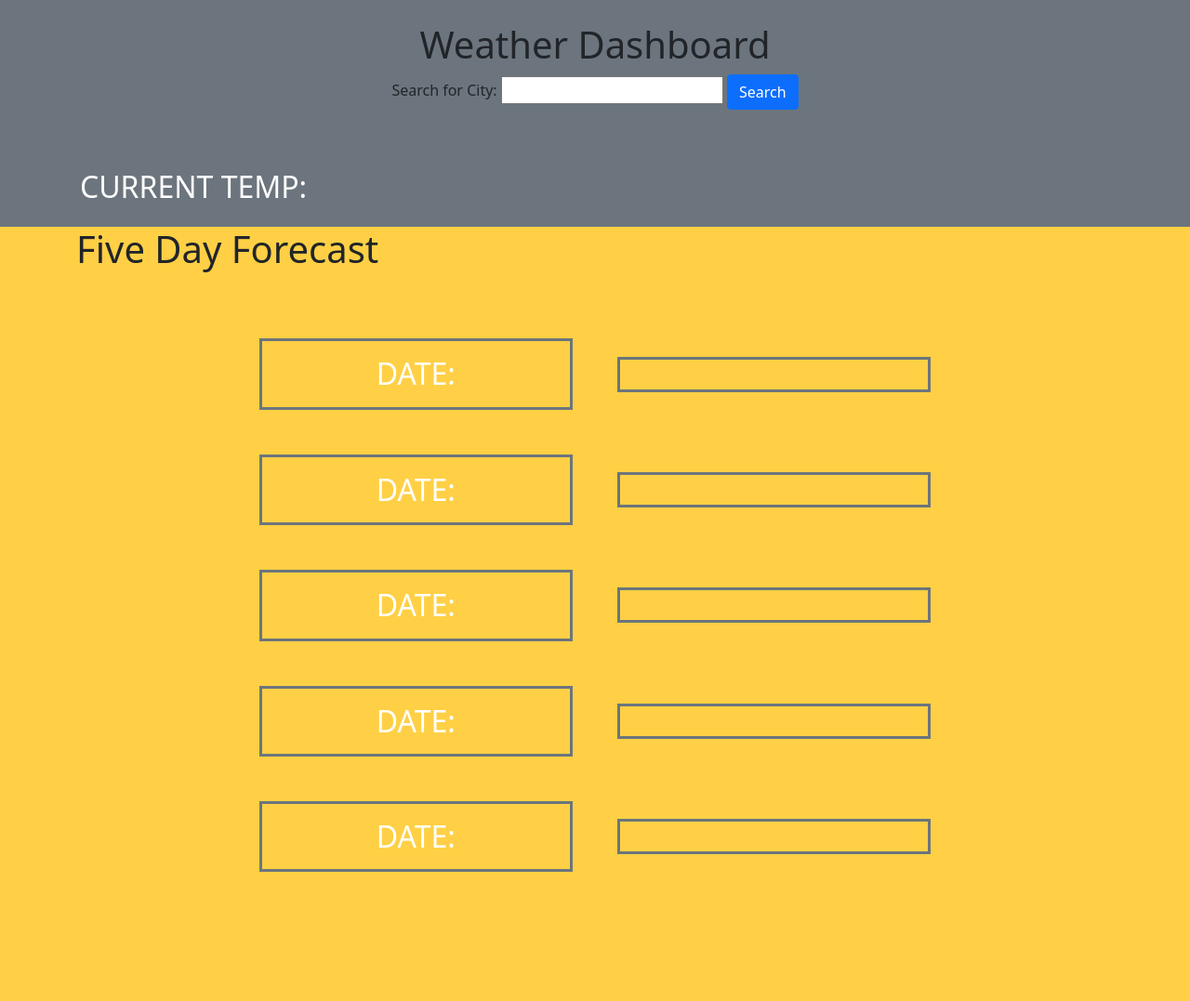
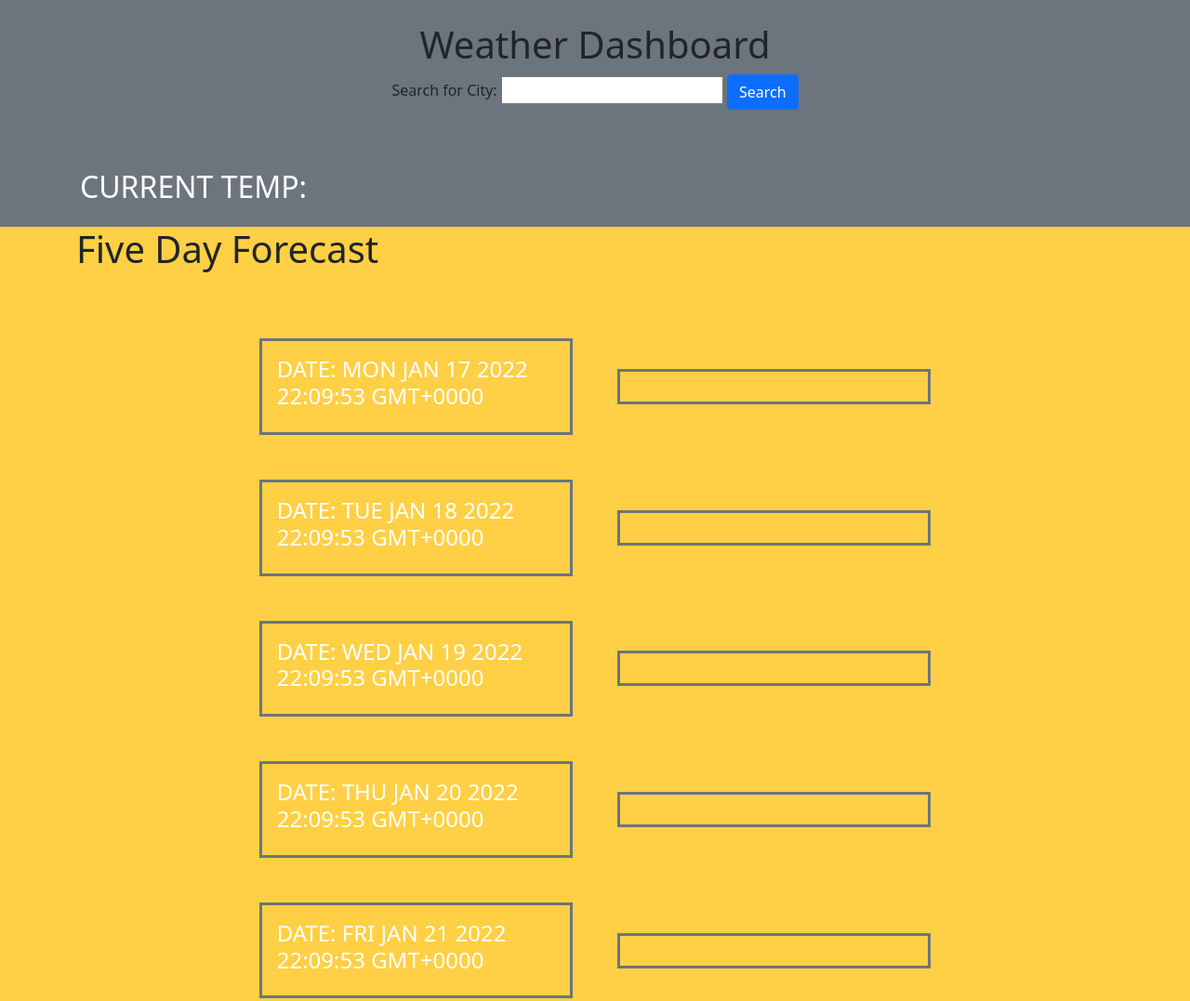
Before and after one commit to Cbracewell30/Chris-Weather-Forcaster, a plain HTML site: page index.html in a window 1280 px wide. Shown: the whole page at 93% size. Before the commit the page ends 1002 px from the top, so only its background shows below. Drawn offline with nearby package versions, Linux system fonts and the light colour scheme.

Commit message:
adding date to javascript

```diff
--- a/assets/java/script.js
+++ b/assets/java/script.js
@@ -4,11 +4,19 @@ var apiKey = "2401e5f244d6edfc7b640a1343114a6e";
 var orderedList = document.querySelector("ol")
 var cityArr = {};
 
-var date = (moment().format('ll'))
-console.log(moment().format('ll'))
+var date = moment().format('ll');
+var date1 = moment().add(1,'days');
+var date2 = moment().add(2,'days');
+var date3 = moment().add(3,'days');
+var date4 = moment().add(4,'days');
+var date5 = moment().add(5,'days');
 
-
-
+// adding date to box
+$(`#city-1`).html(`<h4 class="font-weight-bold"> Date: ${date1} `)
+$(`#city-2`).html(`<h4 class="font-weight-bold"> Date: ${date2} `)
+$(`#city-3`).html(`<h4 class="font-weight-bold"> Date: ${date3} `)
+$(`#city-4`).html(`<h4 class="font-weight-bold"> Date: ${date4} `)
+$(`#city-5`).html(`<h4 class="font-weight-bold"> Date: ${date5} `)
 
 // on click function for search button
 $("#subBtn").on("click", function () {
@@ -18,6 +26,7 @@ $("#subBtn").on("click", function () {
     $("#current").addClass("border border-warning")
     // console.log(cityName);
     getLocation(cityName);
+
 
 });
 
@@ -57,6 +66,8 @@ function getLocation(cityName) {
 
 // Using the lon, lat, and city name from the get locaiton in the onecall locaiton to returnt he weather for the locaiton.
 function oneCallApi(lon, lat, cityName) {
+    // var dateEL = moment('ll').add('day', 1);
+    // console.log(dateEL)
     var oneCall = `https://api.openweathermap.org/data/2.5/onecall?lat=${lat}&lon=${lon}&appid=${apiKey}&units=imperial`;
     $.ajax({
         type: 'GET',
@@ -76,10 +87,9 @@ function oneCallApi(lon, lat, cityName) {
             // looping the 5 day forecast to get the temp info
 
             for (let i = 1; i < 7; i++) {
-                $(`#city-${i}`).html(`<h4 class="font-weight-bold"> City & Date:${cityName} / ${moment(date, "MM-DD-YYYY").add('day',1)} `)
 
-                $(`#day-${i}`).html(`
-                <p class="mx-auto p-2">Temp: ${apiData.daily[i].temp.day}°F  </p>
+
+                $(`#day-${i}`).html(`<p class="mx-auto p-2">Temp: ${apiData.daily[i].temp.day}°F  </p>
                 <p class="mx-auto p-2">Humidity:  ${apiData.daily[i].humidity}  </p>
                 <p class="mx-auto p-2 ">Wind Speed: ${apiData.daily[i].wind_speed}mph</p>
                 <img class="mx-auto p-2" src="http://openweathermap.org/img/wn/${apiData.daily[i].weather[0].icon}@2x.png"/>
--- a/index.html
+++ b/index.html
@@ -42,27 +42,27 @@
             <div class="row row-cols-2 d-flex justify-content-center p-3 m-4 text-white d-flex align-items-center "
                 id="row1">
                 <h2 class="col-4 d-flex justify-content-center h-auto border border-secondary border-3 p-3 m-4 text-white text-uppercase w-60 "
-                    id="city-1"> Date: </h2>
+                    id="city-1"> </h2>
                 <div class="col-4 d-flex justify-content-center h-auto h-auto border border-secondary border-3 p-3 m-4 text-white "
                     id="day-1">
                 </div>
                 <h2 class="col-4 d-flex justify-content-center h-auto border border-secondary border-3 p-3 m-4 text-white text-uppercase w-60 "
-                    id="city-2"> Date: </h2>
+                    id="city-2"> </h2>
                 <div class="col-4 d-flex justify-content-center h-auto  h-auto border border-secondary border-3 p-3 m-4 text-white "
                     id="day-2">
                 </div>
                 <h2 class="col-4 d-flex justify-content-center h-auto border border-secondary border-3 p-3 m-4 text-white text-uppercase w-60 "
-                    id="city-3"> Date: </h2>
+                    id="city-3"> </h2>
                 <div class="col-4 d-flex justify-content-center h-auto  h-auto border border-secondary border-3 p-3 m-4 text-white "
                     id="day-3">
                 </div>
                 <h2 class="col-4 d-flex justify-content-center h-auto border border-secondary border-3 p-3 m-4 text-white text-uppercase w-60"
-                    id="city-4"> Date: </h2>
+                    id="city-4"> </h2>
                 <div class="col-4 d-flex justify-content-center h-auto border border-secondary border-3 p-3 m-4 text-white "
                     id="day-4">
                 </div>
                 <h2 class="col-4 d-flex justify-content-center h-auto border border-secondary border-3 p-3 m-4 text-white text-uppercase w-60 "
-                    id="city-5"> Date: </h2>
+                    id="city-5"> </h2>
                 <div class="col-4 d-flex justify-content-center h-auto border border-secondary border-3 p-3 m-4 text-white "
                     id="day-5">
                 </div>
```
